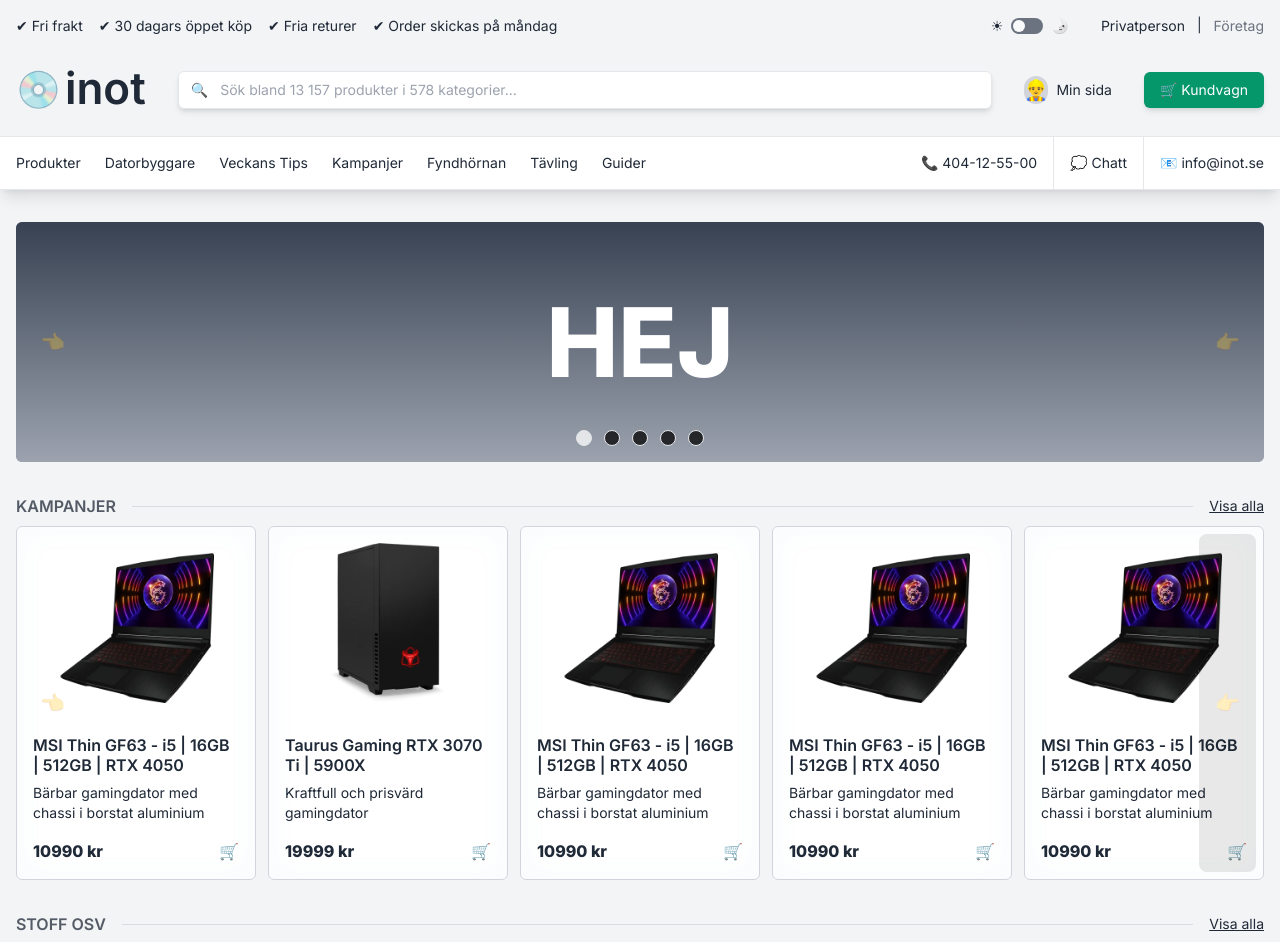
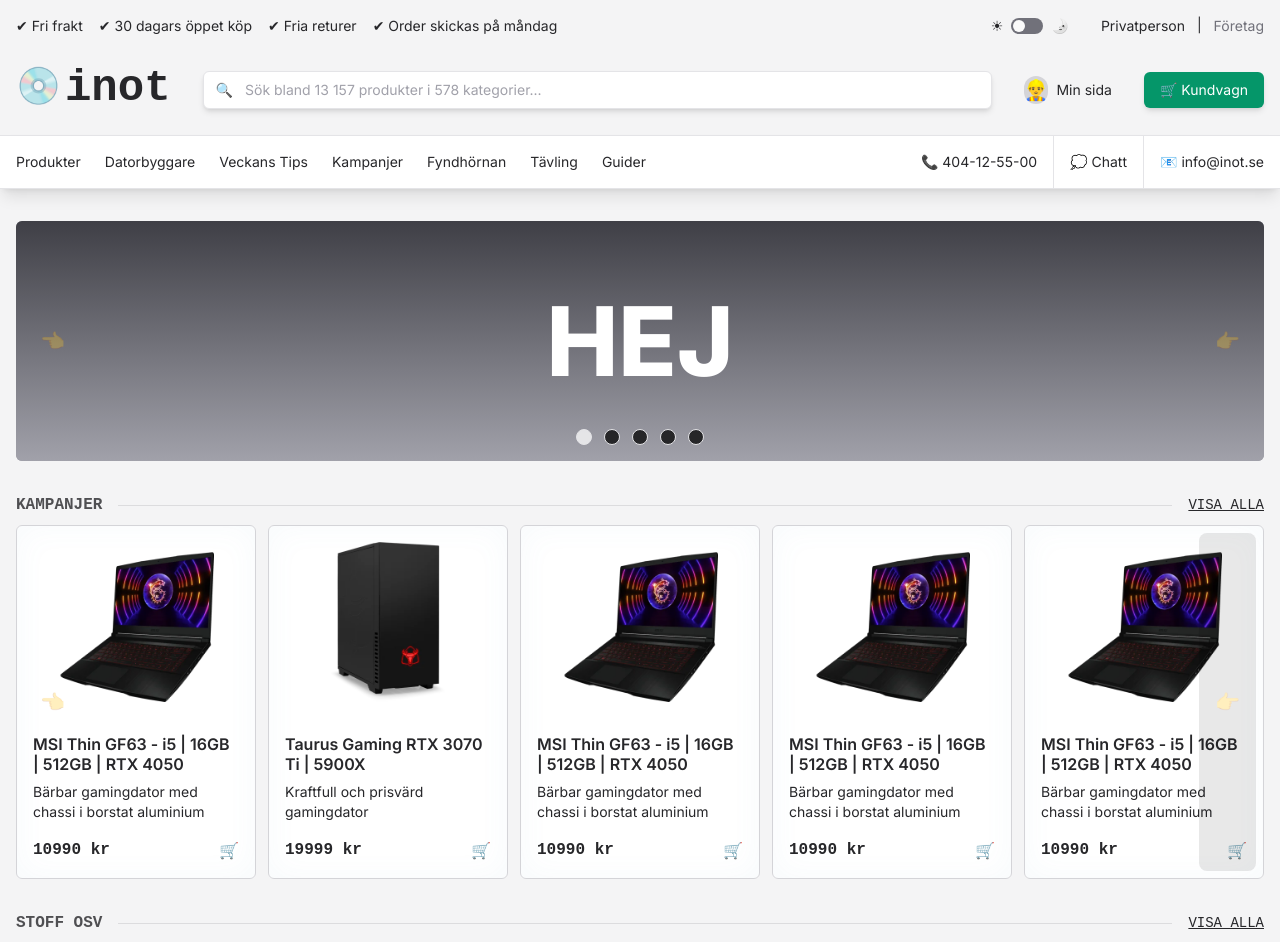
Before and after one commit to simon-off/inet-redesign, a React (Vite) app: page / in a window 1280 px wide. Shown: the top 942 px of the page. Built offline with nearby package versions, Linux system fonts and the light colour scheme.

Commit message:
updated color scheme and added monospace font

```diff
--- a/package.json
+++ b/package.json
@@ -10,6 +10,7 @@
     "preview": "vite preview"
   },
   "dependencies": {
+    "@fontsource-variable/jetbrains-mono": "^5.0.13",
     "@fontsource/inter": "^5.0.8",
     "react": "^18.2.0",
     "react-dom": "^18.2.0"
--- a/src/App.tsx
+++ b/src/App.tsx
@@ -4,7 +4,7 @@
 
 function App() {
   return (
-    <div className="flex min-h-[100dvh] flex-col bg-gray-100 text-gray-800 dark:bg-gray-900 dark:text-gray-200">
+    <div className="flex min-h-[100dvh] flex-col bg-gray-100 from-gray-950 to-transparent bg-[auto_100px] bg-no-repeat text-gray-800 dark:bg-gray-900 dark:bg-gradient-to-b dark:text-gray-200">
       <Header />
       <main className="mx-auto flex max-w-screen-xl flex-1 flex-col gap-8 px-4 pb-16 pt-8">
         <BannerCarousel />
@@ -13,7 +13,7 @@
         <ItemShelf heading="Bra skit" link="#" visibleItems={6} fetchURL="mock-products.json" />
       </main>
       <footer className="border-t border-gray-200 bg-white py-8 dark:border-gray-700 dark:bg-gray-800">
-        <div className="mx-auto max-w-screen-xl px-4 text-center text-sm">
+        <div className="mx-auto max-w-screen-xl px-4 text-center font-mono text-sm">
           copy and redesign of{" "}
           <a href="inet.se" className="hover:text-blue-400">
             www.inet.se
--- a/src/components/Header.tsx
+++ b/src/components/Header.tsx
@@ -46,9 +46,9 @@
       <div className="text-sm">
         <div className="mx-auto flex max-w-screen-xl items-center gap-8 px-4 pb-6 pt-4">
           <a href="#">
-            <h1 className="font-mono text-4xl font-semibold">
+            <h1 className="font-mono text-4xl font-black">
               <span className="inline-block -translate-y-[2px] pr-1">💿</span>
-              <span className="font-sans text-[2.75rem]">inot</span>
+              <span className="text-[2.75rem]">inot</span>
             </h1>
           </a>
           <div
--- a/src/components/ItemShelf.tsx
+++ b/src/components/ItemShelf.tsx
@@ -60,7 +60,7 @@
   if (error && error instanceof Error) {
     return (
       <section className="rounded-md bg-white p-4 shadow-sm dark:bg-gray-900">
-        <h2 className="pb-2 text-red-500">Could not fetch the correct data...</h2>
+        <h2 className="text-red-500 pb-2">Could not fetch the correct data...</h2>
         <p className="text-sm opacity-75">{JSON.stringify(error.message)}</p>
       </section>
     );
@@ -69,14 +69,14 @@
   if (data)
     return (
       <section>
-        <div className="flex items-center justify-between gap-4 pb-2">
+        <div className="flex items-center justify-between gap-4 pb-2 font-mono uppercase">
           <a href={props.link}>
-            <h2 className="font-semibold uppercase opacity-75 hover:text-blue-400 hover:opacity-100">
+            <h2 className="hover:text-blue-400 font-semibold uppercase opacity-80 hover:opacity-100">
               {props.heading}
             </h2>
           </a>
           <div className="h-[1px] flex-1 bg-gray-400 bg-opacity-30"></div>
-          <a href={props.link} className="text-sm underline hover:text-blue-400">
+          <a href={props.link} className="hover:text-blue-400 text-sm underline">
             Visa alla
           </a>
         </div>
--- a/src/components/ShelfItem.tsx
+++ b/src/components/ShelfItem.tsx
@@ -11,7 +11,7 @@
         <p className="text-sm">{product.description}</p>
       </div>
       <div className="mt-auto flex items-center justify-between px-4 pb-4">
-        <span className="font-bold">
+        <span className="font-mono font-bold">
           {product.price} {product.price && "kr"}
         </span>
         <button className="">🛒</button>
--- a/src/main.tsx
+++ b/src/main.tsx
@@ -5,6 +5,8 @@
 import "@fontsource/inter/400.css";
 import "@fontsource/inter/600.css";
 import "@fontsource/inter/800.css";
+// Supports weights 100-800
+import "@fontsource-variable/jetbrains-mono";
 
 ReactDOM.createRoot(document.getElementById("root")!).render(
   <React.StrictMode>
--- a/tailwind.config.js
+++ b/tailwind.config.js
@@ -7,7 +7,7 @@
   theme: {
     colors: {
       inherit: "inherit",
-      gray: colors.gray,
+      gray: colors.zinc,
       transparent: "transparent",
       current: "currentColor",
       black: colors.black,
@@ -16,11 +16,12 @@
       purple: colors.violet,
       yellow: colors.amber,
       pink: colors.fuchsia,
+      blue: colors.blue,
     },
     fontFamily: {
-      sans: ["inter", "ui-sans-serif", "system-ui"],
-      serif: ["ui-serif", "Georgia"],
-      mono: ["ui-monospace", "SFMono-Regular"],
+      sans: ["inter", "sans-serif", "system-ui"],
+      serif: ["serif", "Georgia"],
+      mono: ["JetBrains Mono Variable", "monospace"],
     },
   },
   plugins: ["prettier-plugin-tailwindcss"],
```
Also changed, not shown: 1 other file (tests, documents, lock files or other folders).
